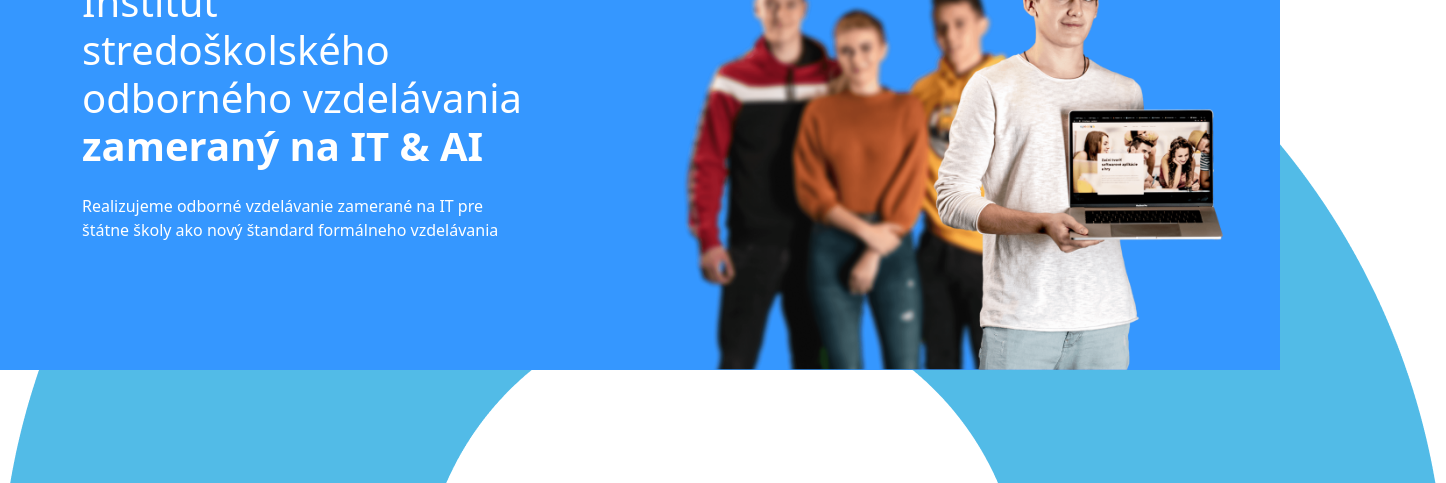
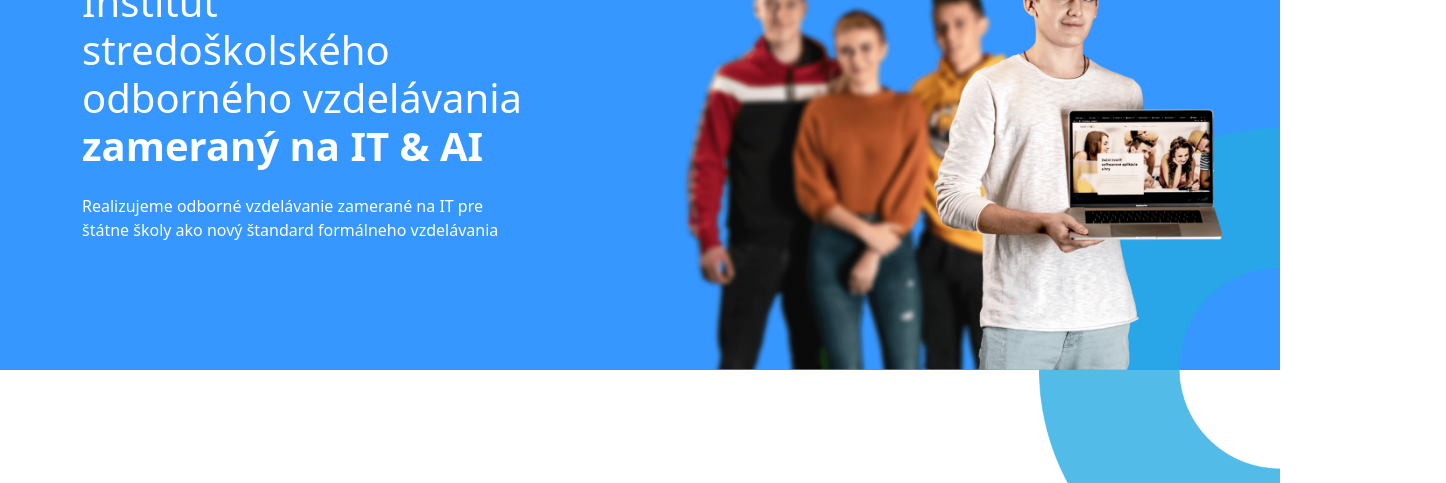
Before and after one commit to Shuterix/OpenLab-bootstrap, a plain HTML site: page index.html in a window 1280 px wide. Shown: the part 248-731 px from the top of the page, 1446 px wide, since content can reach past the window. Drawn offline with Linux system fonts and the light colour scheme.

Commit message:
more responsive

```diff
--- a/css/global.css
+++ b/css/global.css
@@ -46,3 +46,7 @@
 .text-primary {
     color: #3597ff !important;
 }
+
+.width-200 {
+    width: 200px !important;
+}
--- a/index.html
+++ b/index.html
@@ -73,8 +73,6 @@
             </div>
         </div>
     </nav>
-        <div id="main">
-            <img id="openlab-o" src="assets/o_letter.png" class="d-none d-md-block overflow-hidden position-absolute shape">
     <section id="mainPage" class="bg-primary mb-md-5 position-relative">
         <div class="container">
             <div class="align-items-center row">
@@ -100,6 +98,9 @@
                 </p>
                 </div>
             </div>
+        </div>
+        <div class="d-none d-md-block overflow-hidden position-absolute shape">
+            <img src="assets/o_letter.png" width="482px">
         </div>
     </section>
     <section id="why" class="py-4 py-md-5">
@@ -385,7 +386,6 @@
             </div>
         </div>
     </section>
-        </div>
 </body>
    <script src="JS/bootstrap.bundle.js"></script>
 </html>
```
Lines whose indentation alone changed are shown as unchanged.
